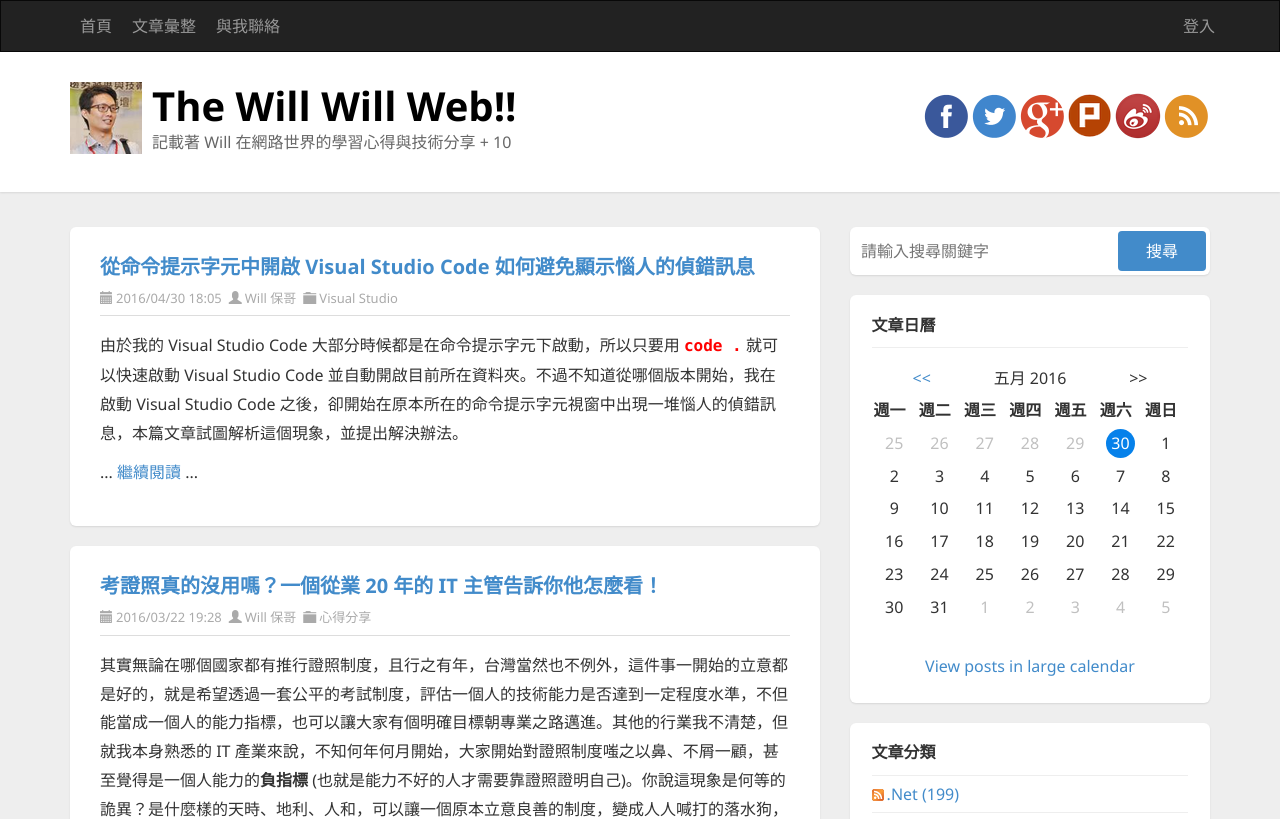
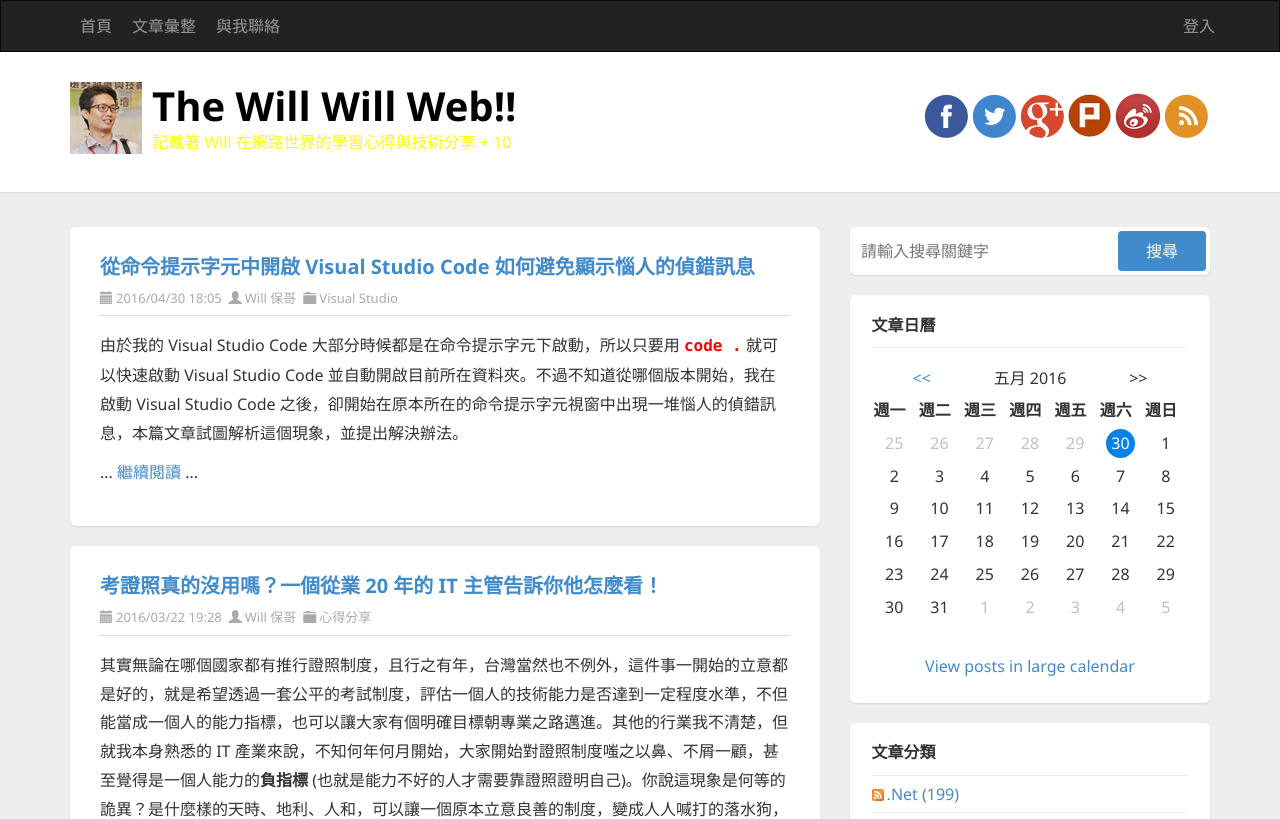
Before and after one commit to hashman/my_angular2_demo, an Angular app: page / in a window 1280 px wide. Shown: the top 819 px of the page. Built offline with nearby package versions, Linux system fonts and the light colour scheme.

Commit message:
change ngClass to ngStyle

```diff
--- a/src/app/header/header.component.html
+++ b/src/app/header/header.component.html
@@ -26,7 +26,7 @@
       <img src="/assets/images/logo.png" class="pull-left logo" alt="The Will Will Web" [title]="title">
       <hgroup class="pull-left">
         <h1><a [href]="title_url">{{ title }}</a></h1>
-        <h3 (click)="plusOne($event)" [ngClass]="{subtitle: like_num%2 == 1}">{{ sub_title }} + {{ like_num }}</h3>
+        <h3 (click)="plusOne($event)" [ngStyle]="{color: returnColor()}">{{ sub_title }} + {{ like_num }}</h3>
       </hgroup>
       <div id="social-icons" class="pull-right social-icon">
         <a href="https://www.facebook.com/will.fans" title="Will 保哥的技術交流中心" target="_blank">
--- a/src/app/header/header.component.ts
+++ b/src/app/header/header.component.ts
@@ -26,4 +26,8 @@ export class HeaderComponent implements OnInit {
     }
   }
 
+  returnColor() {
+    return this.like_num%2 == 1 ? 'red' : 'yellow';
+  }
+
 }
```
